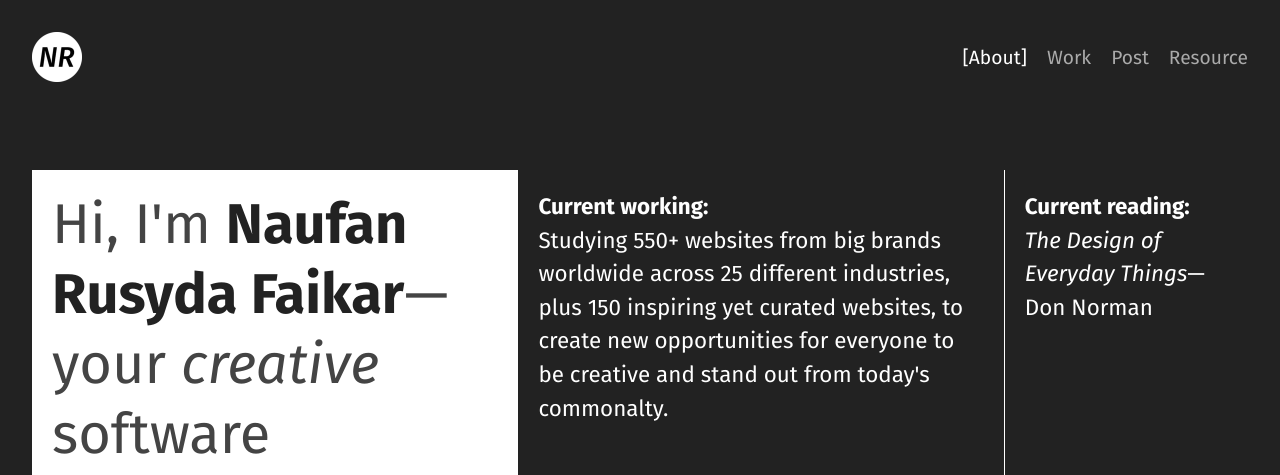
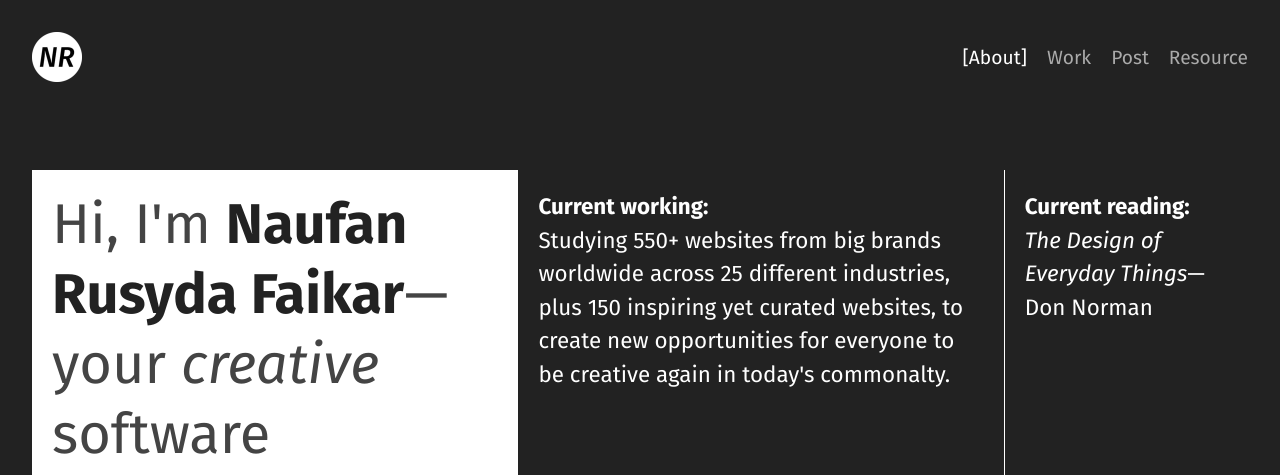
Before and after one commit to naruaika/naruaika.github.io, a Jekyll site: the page built from index.html, in a window 1280 px wide and 900 px high, cut to the strip 0-475 px from the top of the window. Built offline with Jekyll 4.4.1, drawn with Linux system fonts in a browser that asks for light colours.

Commit message:
Update /index page

```diff
--- a/index.html
+++ b/index.html
@@ -554,7 +554,7 @@ title: Creative Software Engineer
         </div>
         <div class="box researching">
             <b>Current working:</b>
-            <span>Studying 550+ websites from big brands worldwide across 25 different industries, plus 150 inspiring yet curated websites, to create new opportunities for everyone to be creative and stand out from today's commonalty.</span>
+            <span>Studying 550+ websites from big brands worldwide across 25 different industries, plus 150 inspiring yet curated websites, to create new opportunities for everyone to be creative again in today's commonalty.</span>
         </div>
         <div class="box reading">
             <b>Current reading:</b>
```
